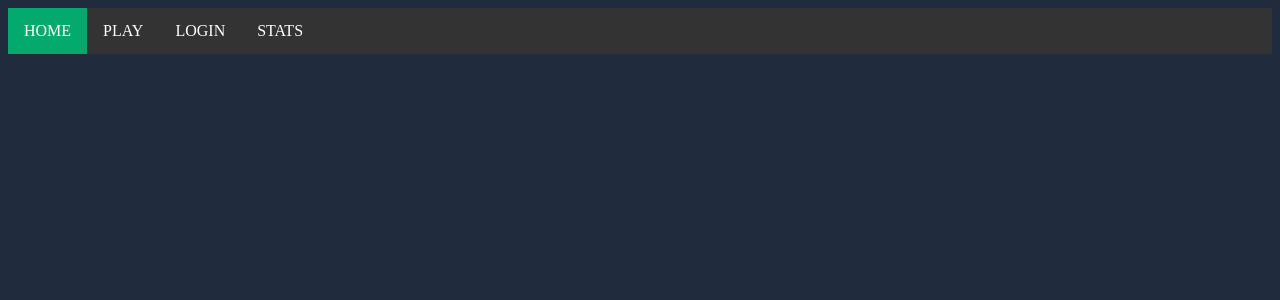
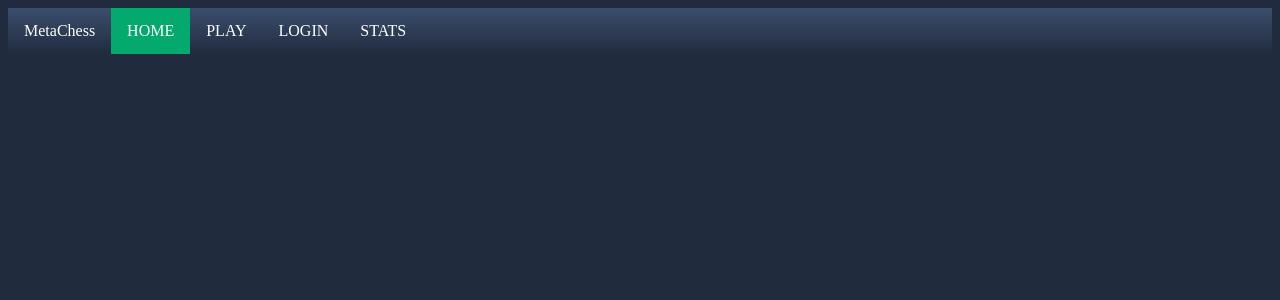
Before and after one commit to devpatel511/MetaChess, a React (Create React App) app in the folder front-end/: page / in a window 1280 px wide. Shown: the top 300 px of the page. Built offline with nearby package versions, Linux system fonts and the light colour scheme.

Commit message:
Navbar changes

```diff
--- a/front-end/src/components/navbar.js
+++ b/front-end/src/components/navbar.js
@@ -8,6 +8,9 @@ export default class Navbar extends Component {
 		<>
 			<nav>
 				<ul>
+					<li>
+						<Link to="/" className='link'>MetaChess</Link>
+					</li>
 					<li>
 						<Link to="/" className='link active'>HOME</Link>
 					</li>
--- a/front-end/src/index.css
+++ b/front-end/src/index.css
@@ -17,11 +17,15 @@ ul {
 	margin: 0;
 	padding: 0;
 	overflow: hidden;
-	background-color: #333;
+	/* background-color: #333; */
 }
 
 li {
 	float: left;
+}
+
+nav {
+	background: linear-gradient(#3c4e6e, var(--dark-alt));
 }
 
 .link {
```
Lines whose indentation alone changed are shown as unchanged.
